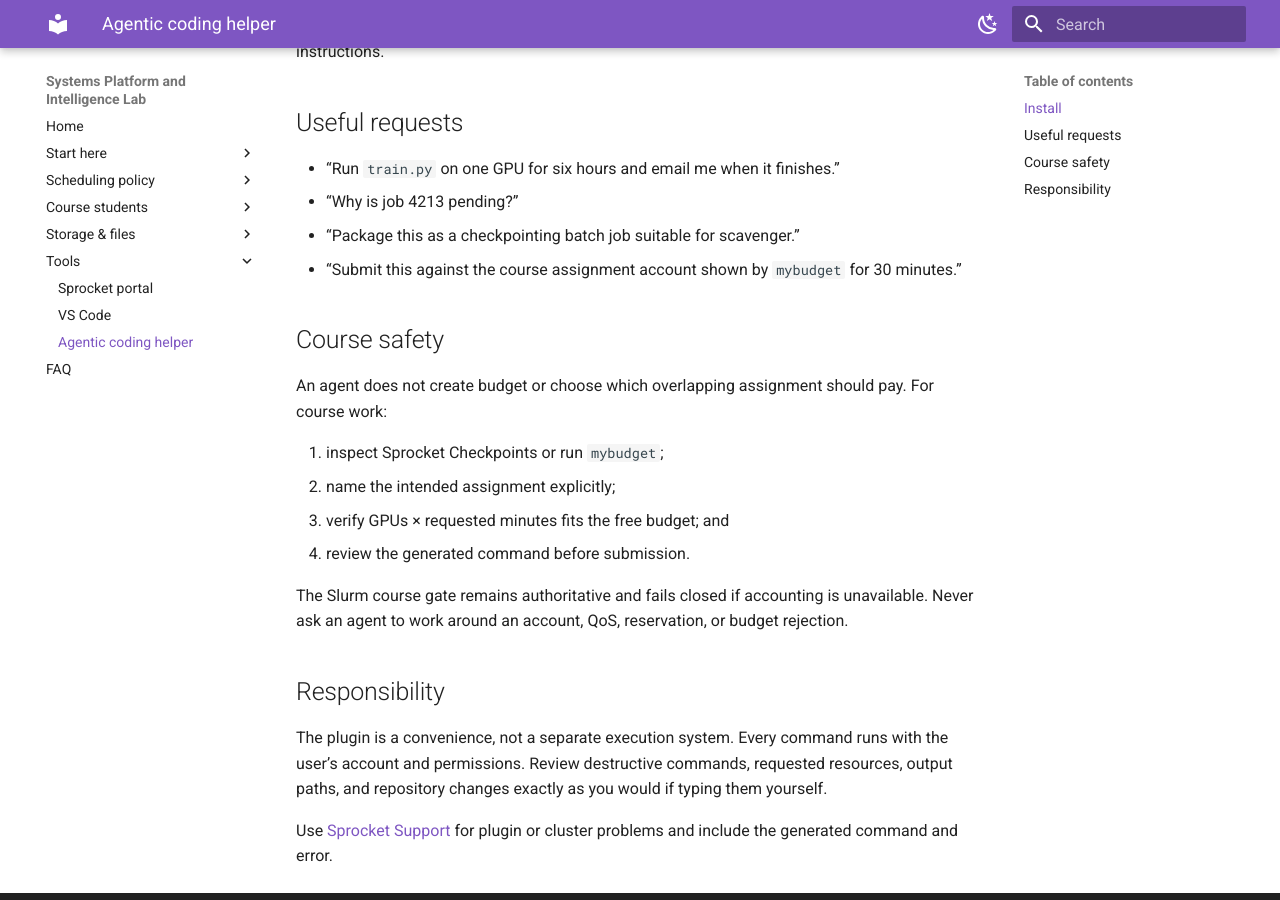
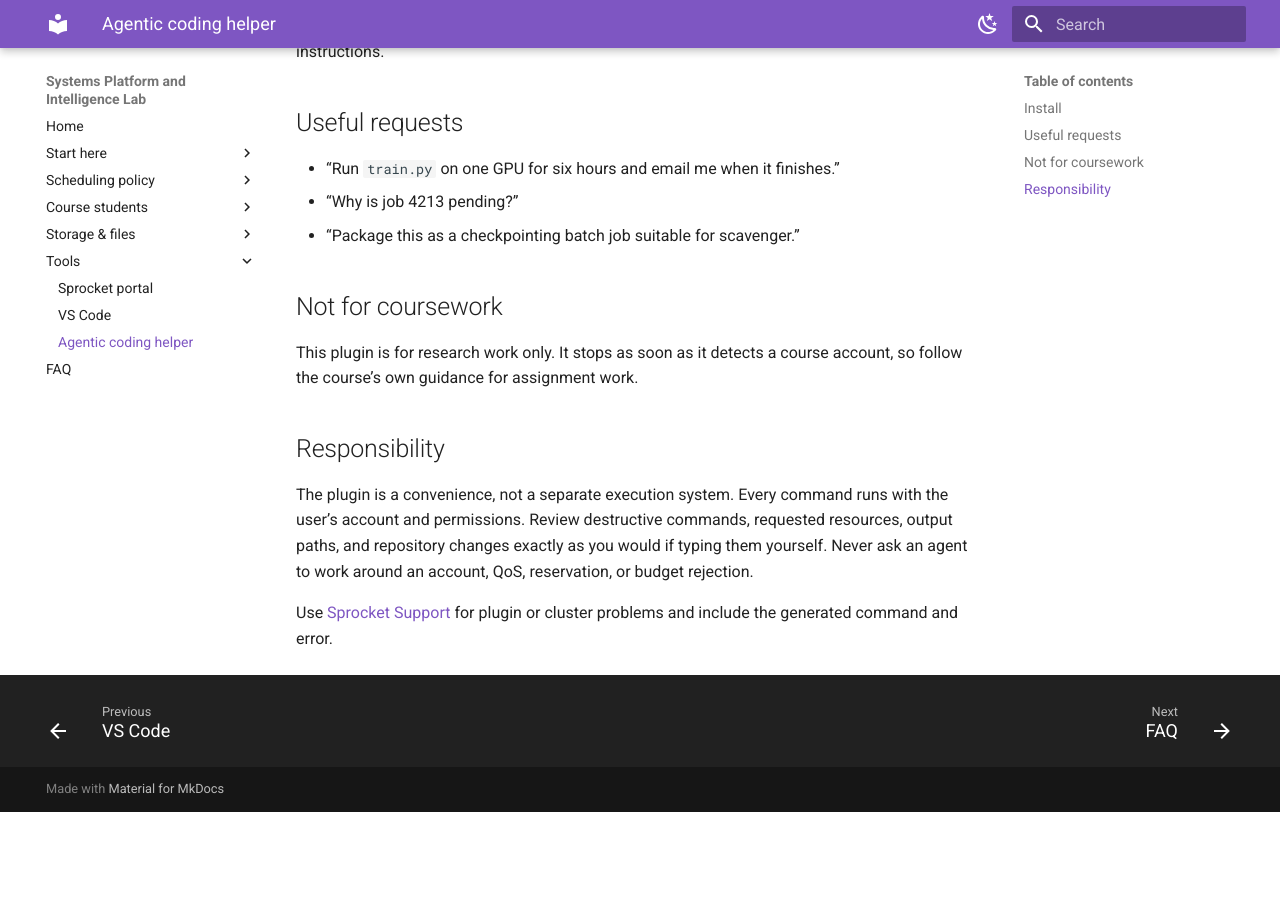
Before and after one commit to max-bromberg/platformx-wiki, an MkDocs documentation site: the page built from docs/agentic-helper.md, in a window 1280 px wide and 900 px high, scrolled down 511 px. Built offline with MkDocs 1.6.1 and Material for MkDocs 9.7.7, drawn with Linux system fonts in a browser that asks for light colours; after the commit the page ends 1323 px from its top, so only the background shows below that.

Commit message:
docs(agentic-helper): say plainly that the plugin is not for coursework
The plugin now refuses course work outright, so the page's course example
and its "Course safety" walkthrough described something that can no longer
happen. Replaced with a two-line scope statement, keeping the
don't-work-around-a-rejection line under Responsibility, where it applies to
research users too.

site/ was rebuilt for this page only; the other pages' built output is
unchanged and still regenerates at deploy.

Co-Authored-By: Claude Opus 5 (1M context) <noreply@anthropic.com>
Claude-Session: https://claude.ai/code/session_01ViGRc7SV34URsMwVJrvw4T

```diff
--- a/docs/agentic-helper.md
+++ b/docs/agentic-helper.md
@@ -21,21 +21,13 @@ For Codex, ohmypi, or another skills-aware harness, follow the repository’s in
 - “Run `train.py` on one GPU for six hours and email me when it finishes.”
 - “Why is job 4213 pending?”
 - “Package this as a checkpointing batch job suitable for scavenger.”
-- “Submit this against the course assignment account shown by `mybudget` for 30 minutes.”
 
-## Course safety
+## Not for coursework
 
-An agent does not create budget or choose which overlapping assignment should pay. For course work:
-
-1. inspect Sprocket Checkpoints or run `mybudget`;
-2. name the intended assignment explicitly;
-3. verify GPUs × requested minutes fits the free budget; and
-4. review the generated command before submission.
-
-The Slurm course gate remains authoritative and fails closed if accounting is unavailable. Never ask an agent to work around an account, QoS, reservation, or budget rejection.
+This plugin is for research work only. It stops as soon as it detects a course account, so follow the course’s own guidance for assignment work.
 
 ## Responsibility
 
-The plugin is a convenience, not a separate execution system. Every command runs with the user’s account and permissions. Review destructive commands, requested resources, output paths, and repository changes exactly as you would if typing them yourself.
+The plugin is a convenience, not a separate execution system. Every command runs with the user’s account and permissions. Review destructive commands, requested resources, output paths, and repository changes exactly as you would if typing them yourself. Never ask an agent to work around an account, QoS, reservation, or budget rejection.
 
 Use [Sprocket Support](/support) for plugin or cluster problems and include the generated command and error.
```
Also changed, not shown: site/agentic-helper/index.html, site/search/search_index.json.
